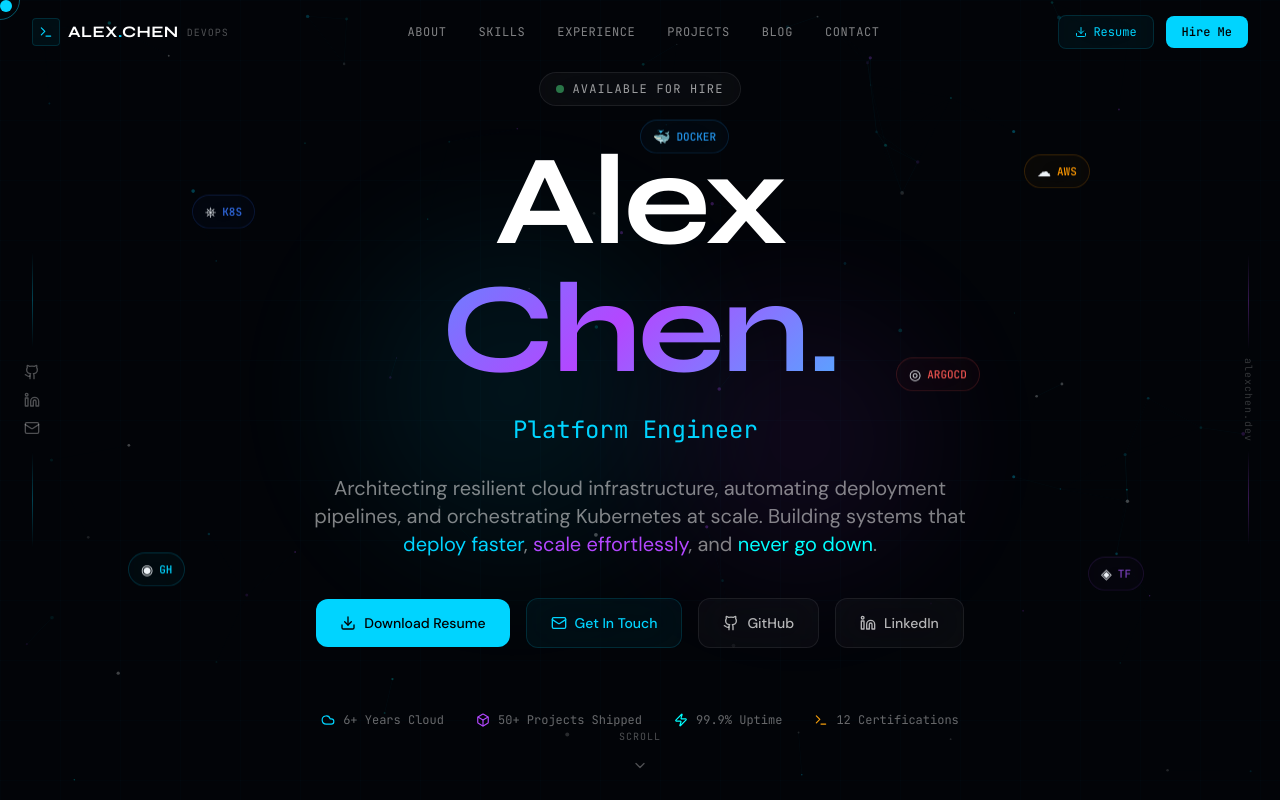
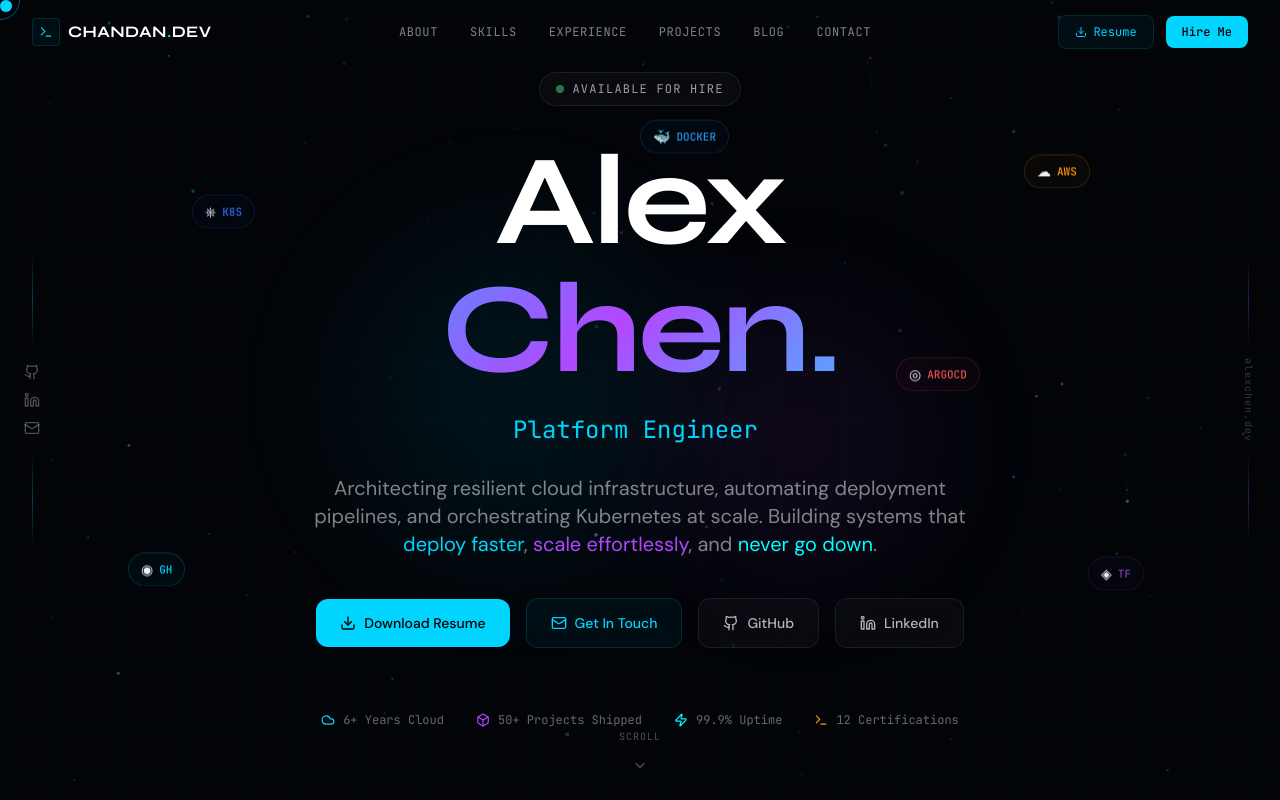
Before and after one commit to coding-chandan/devops_portfolio_v2, a Next.js app in the folder devops-portfolio/: page / in a window 1280 px wide. Shown: the top 800 px of the page. Built offline with nearby package versions, Linux system fonts and the light colour scheme.

Commit message:
Refactor Navigation component by removing activeSection
Removed unused activeSection state and adjusted branding text.

```diff
--- a/devops-portfolio/src/components/layout/Navigation.tsx
+++ b/devops-portfolio/src/components/layout/Navigation.tsx
@@ -16,7 +16,6 @@ const navLinks = [
 export function Navigation() {
   const [scrolled, setScrolled] = useState(false);
   const [menuOpen, setMenuOpen] = useState(false);
-  const [activeSection, setActiveSection] = useState("");
 
   useEffect(() => {
     const handleScroll = () => {
@@ -61,10 +60,7 @@ export function Navigation() {
                 className="font-display font-bold text-white tracking-wide"
                 style={{ fontFamily: "Syne, sans-serif" }}
               >
-                ALEX<span className="text-[#00d4ff]">.</span>CHEN
-              </span>
-              <span className="hidden sm:block font-mono text-[10px] text-white/30 tracking-widest">
-                DEVOPS
+                CHANDAN<span className="text-[#00d4ff]">.</span>DEV
               </span>
             </motion.div>
 
```
